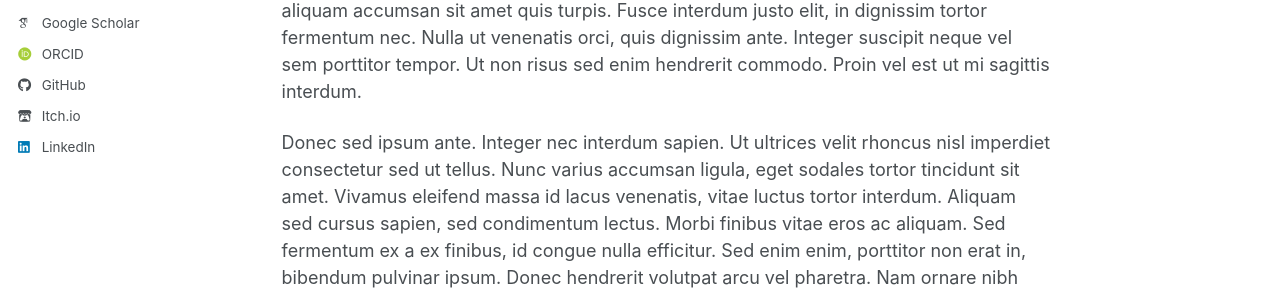
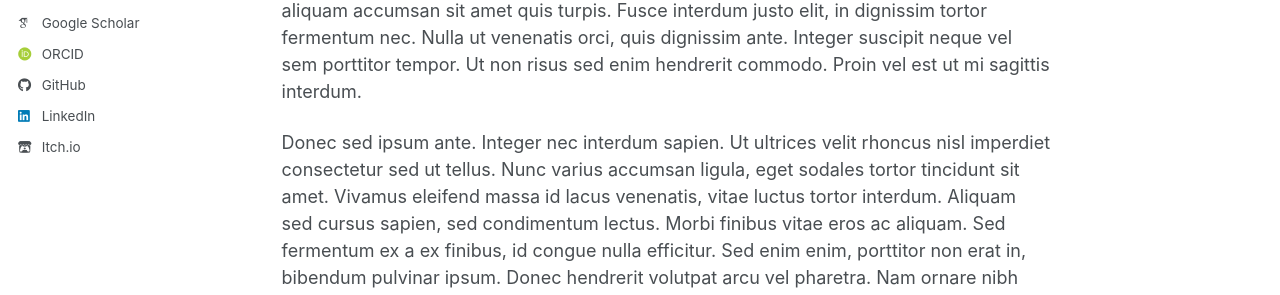
Before and after one commit to rubyleehs/rubyleehs.github.io, a Jekyll site: the page built from _pages/about.md, in a window 1280 px wide. Shown: the part 513-808 px from the top of the page. Built offline with Jekyll 4.4.1, drawn with Linux system fonts in a browser that asks for light colours; some web fonts are replaced; a script bundle is joined from its source files by our own code; library files that are not in the unit come from our copies.

Commit message:
Change order of socials

```diff
--- a/_includes/author-profile.html
+++ b/_includes/author-profile.html
@@ -94,9 +94,6 @@
       {% if author.stackoverflow %}
         <li><a href="https://www.stackoverflow.com/users/{{ author.stackoverflow }}"><i class="fab fa-fw fa-stack-overflow icon-pad-right" aria-hidden="true"></i>Stackoverflow</a></li>
       {% endif %}
-      {% if author.itchio %}
-        <li><a href="https://{{ author.itchio }}.itch.io"><i class="fab fa-fw fa-itch-io icon-pad-right" aria-hidden="true"></i>Itch.io</a></li>
-      {% endif %}
 
       <!-- Font Awesome icons / Social media -->
       {% if author.artstation %}
@@ -174,6 +171,9 @@
       {% if author.zhihu %}
       <li><a href="https://www.zhihu.com/people/{{ author.zhihu }}"><i class="fab fa-fw fa-zhihu icon-pad-right" aria-hidden="true"></i>Zhihu</a></li>
       {% endif %}
+      {% if author.itchio %}
+        <li><a href="https://{{ author.itchio }}.itch.io"><i class="fab fa-fw fa-itch-io icon-pad-right" aria-hidden="true"></i>Itch.io</a></li>
+      {% endif %}
     </ul>
   </div>
 </div>
```
